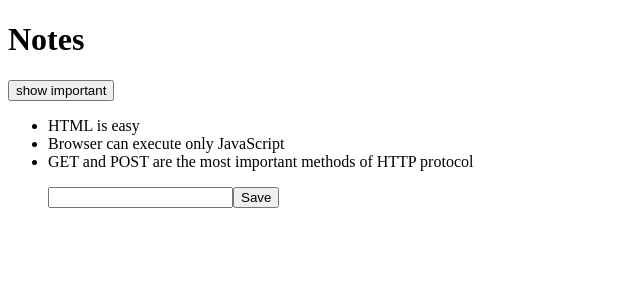
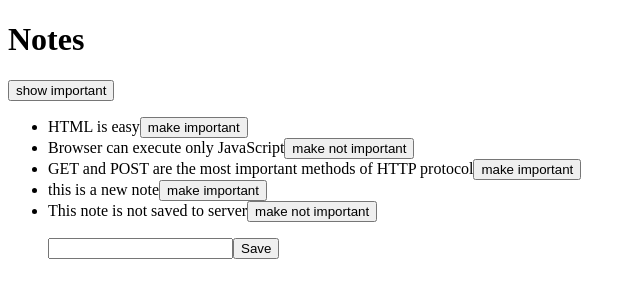
Before and after one commit to JSON-Ling/fso_react_vite, a React (Vite) app in the folder part2/: page / in a window 1280 px wide. Shown: the top 300 px of the page, without its empty margins (0-640 px from the left). Built offline with nearby package versions, Linux system fonts and the light colour scheme; data requests are answered from the project's data file.

Commit message:
Added code from Part 2d - Altering Data in server: added server helper functions and added functionality to retrieve and alter server data.

```diff
--- a/part2/db.json
+++ b/part2/db.json
@@ -1,19 +1,24 @@
 {
   "notes": [
     {
-      "id": 1,
+      "id": "1",
       "content": "HTML is easy",
+      "important": false
+    },
+    {
+      "id": "2",
+      "content": "Browser can execute only JavaScript",
       "important": true
     },
     {
-      "id": 2,
-      "content": "Browser can execute only JavaScript",
+      "id": "3",
+      "content": "GET and POST are the most important methods of HTTP protocol",
       "important": false
     },
     {
-      "id": 3,
-      "content": "GET and POST are the most important methods of HTTP protocol",
-      "important": true
+      "id": "7f38",
+      "content": "this is a new note",
+      "important": false
     }
   ]
 }
--- a/part2/src/App.jsx
+++ b/part2/src/App.jsx
@@ -1,6 +1,6 @@
 import Note from "./components/Note.jsx";
 import {useState, useEffect} from "react";
-import axios from "axios";
+import noteService from './services/notes.js'
 
 const App = () => {
     const [notes, setNotes] = useState([])
@@ -9,14 +9,28 @@
 
     const notesToShow = showAll ? notes : notes.filter(note => note.important === true)
 
+    const toggleImportanceOf = (id) => {
+        const note = notes.find(n => n.id === id)
+        const changedNote = { ...note, important: !note.important }
+
+        noteService
+            .update(id, changedNote)
+            .then(returnedNote => {
+                setNotes(notes.map(n => n.id !== id ? n : returnedNote))
+            })
+            .catch(error => {
+                alert(`the note '${note.content}' was already deleted from the server`)
+                setNotes(notes.filter(n => n.id !== id))
+            })
+    }
+
     useEffect(
         ()=> {
             console.log('effect')
-            axios
-                .get('http://localhost:3001/notes')
-                .then(response => {
-                    console.log('promise fulfilled')
-                    setNotes(response.data)
+            noteService
+                .getAll()
+                .then(initialNotes => {
+                    setNotes(initialNotes)
                 })
         }, [])
     console.log('render', notes.length, 'notes')
@@ -26,11 +40,14 @@
         const noteObject = {
             content: newNote,
             important: Math.random() < 0.5,
-            id: notes.length + 1,
         }
 
-        setNotes(notes.concat(noteObject))
-        setNewNote('')
+        noteService
+            .create(noteObject)
+            .then(returnedNote => {
+                setNotes(notes.concat(returnedNote))
+                setNewNote('')
+            })
     }
 
     const handleNoteChange = (event) => {
@@ -51,7 +68,11 @@
                 {
                     notesToShow.map(
                     note =>
-                        <Note key={note.id} note={note} />
+                        <Note
+                            key={note.id}
+                            note={note}
+                            toggleImportance={() => toggleImportanceOf(note.id)}
+                        />
                     )
                 }
             </ul>
--- a/part2/src/components/Note.jsx
+++ b/part2/src/components/Note.jsx
@@ -1,6 +1,12 @@
-const Note = ({note}) => {
+const Note = ({ note, toggleImportance }) => {
+    const label = note.important ? 'make not important' : 'make important'
+
     return (
-        <li>{note.content}</li>
+        <li>
+            {note.content}
+            <button onClick={toggleImportance}>{label}</button>
+        </li>
+
     )
 }
 
--- /dev/null
+++ b/part2/src/services/notes.js
@@ -0,0 +1,24 @@
+import axios from 'axios'
+const baseUrl = 'http://localhost:3001/notes'
+
+const getAll = () => {
+    const request = axios.get(baseUrl)
+    const nonExisting = {
+        id: 10000,
+        content: 'This note is not saved to server',
+        important: true,
+    }
+    return request.then(response => response.data.concat(nonExisting))
+}
+
+const create = newObject => {
+    const request = axios.post(baseUrl, newObject)
+    return request.then(response => response.data)
+}
+
+const update = (id, newObject) => {
+    const request = axios.put(`${baseUrl}/${id}`, newObject)
+    return request.then(response => response.data)
+}
+
+export default { getAll, create, update }
```
